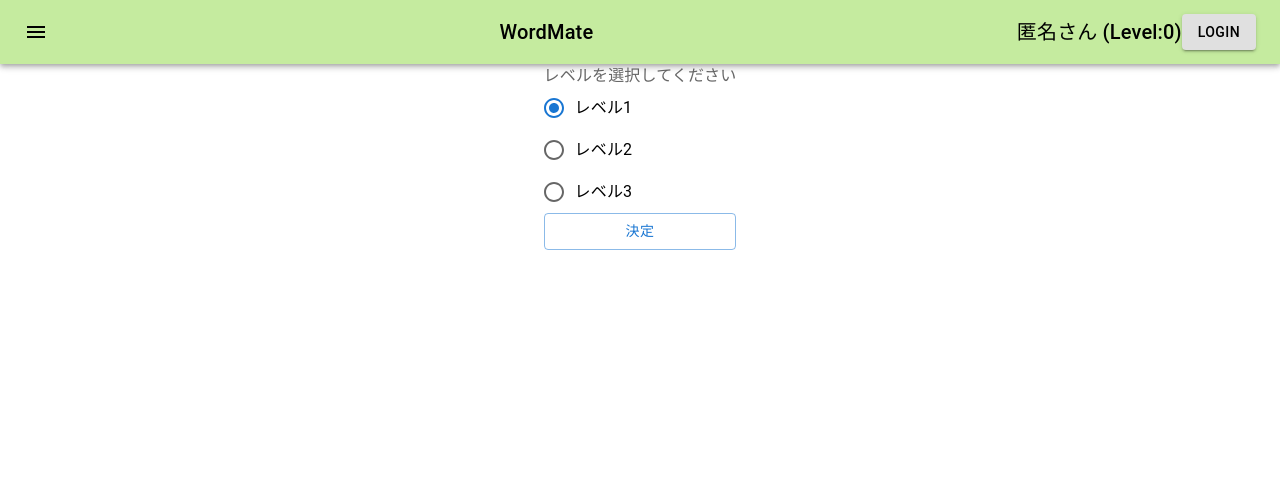
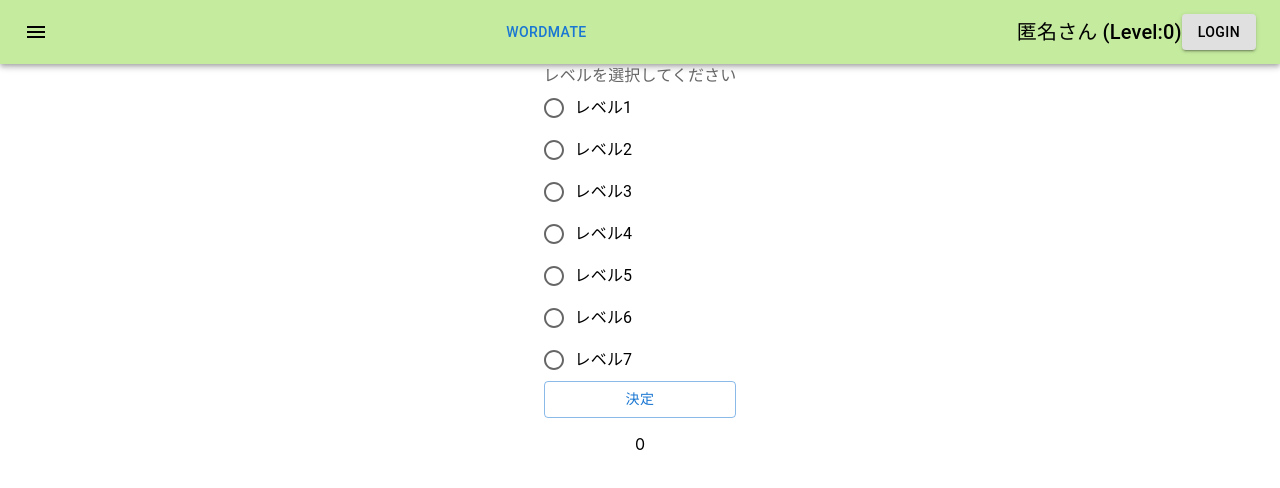
Before and after one commit to O-tips/hackU2023sp, a React (Create React App) app: page /Level in a window 1280 px wide. Shown: the top 488 px of the page. Built offline with nearby package versions, Linux system fonts and the light colour scheme.

Commit message:
header go home

```diff
--- a/src/contents/Header.jsx
+++ b/src/contents/Header.jsx
@@ -29,6 +29,7 @@ import { UserContextProvider, useUserContext } from "../UserContext.tsx";
 
 function Header() {
     const { user, setUser } = useUserContext();
+    const navigate = useNavigate()
 
     const Search = styled('div')(({ theme }) => ({
         position: 'relative',
@@ -146,7 +147,13 @@ function Header() {
 
                 </React.Fragment>
                 <Typography variant="h6" component="div" sx={{ flexGrow: 1 }} justify-content="c">
-                    WordMate
+                    <Button
+                    onClick = {() =>{
+                        navigate('/')
+                    }}
+                    >
+                        WordMate
+                    </Button>
                 </Typography>
 
                 <Typography variant="h6" component="div">
--- a/src/contents/Level.jsx
+++ b/src/contents/Level.jsx
@@ -4,15 +4,25 @@ import RadioGroup from '@mui/material/RadioGroup';
 import FormControlLabel from '@mui/material/FormControlLabel';
 import FormControl from '@mui/material/FormControl';
 import FormLabel from '@mui/material/FormLabel';
+import { UserContextProvider, useUserContext } from "../UserContext.tsx";
 
 import { Button,Grid } from '@mui/material';
 
 function Level() {
-    const [value, setValue] = React.useState('level1');
+    const [value, setValue] = React.useState(0);
+    const { user, setUser } = useUserContext();
 
     const handleChange = (event) => {
       setValue(event.target.value);
     };
+
+    const decideLevel = (event) => {
+      user.level = value
+    }
+
+    const displayLevel = (event) => {
+      return value
+    }
 
     return (
     <Grid container direction="column" alignItems="center">
@@ -24,10 +34,28 @@ function Level() {
           value={value}
           onChange={handleChange}
         >
-          <FormControlLabel value="level1" control={<Radio />} label="レベル1" />
+          {/* <FormControlLabel value="level1" control={<Radio />} label="レベル1" />
           <FormControlLabel value="level2" control={<Radio />} label="レベル2" />
           <FormControlLabel value="level3" control={<Radio />} label="レベル3" />
-          <Button variant="outlined">決定</Button>
+          <FormControlLabel value="level4" control={<Radio />} label="レベル4" />
+          <FormControlLabel value="level5" control={<Radio />} label="レベル5" />
+          <FormControlLabel value="level6" control={<Radio />} label="レベル6" />
+          <FormControlLabel value="level7" control={<Radio />} label="レベル7" /> */}
+
+          <FormControlLabel value={1} control={<Radio />} label="レベル1" />
+          <FormControlLabel value={2} control={<Radio />} label="レベル2" />
+          <FormControlLabel value={3} control={<Radio />} label="レベル3" />
+          <FormControlLabel value={4} control={<Radio />} label="レベル4" />
+          <FormControlLabel value={5} control={<Radio />} label="レベル5" />
+          <FormControlLabel value={6} control={<Radio />} label="レベル6" />
+          <FormControlLabel value={7} control={<Radio />} label="レベル7" />
+
+          <Button
+          variant="outlined"
+          onClick={decideLevel}
+          >決定</Button>
+
+          <p>{displayLevel()}</p>
         </RadioGroup>
       </FormControl>
     </Grid>
```
